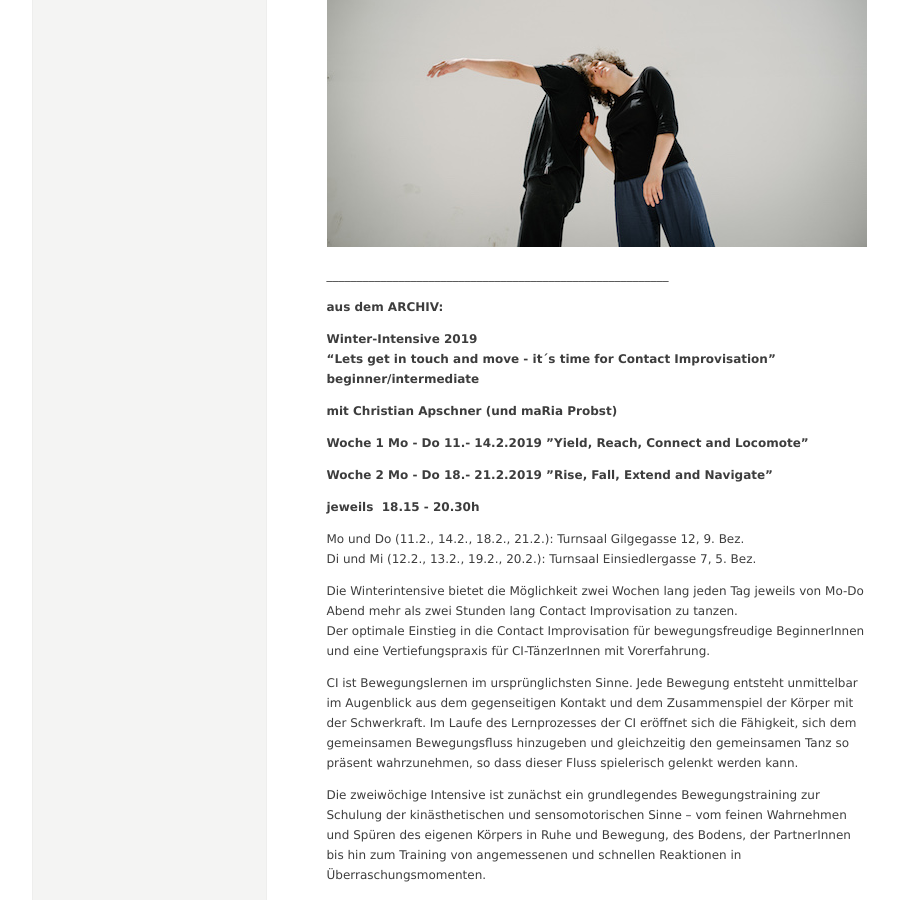
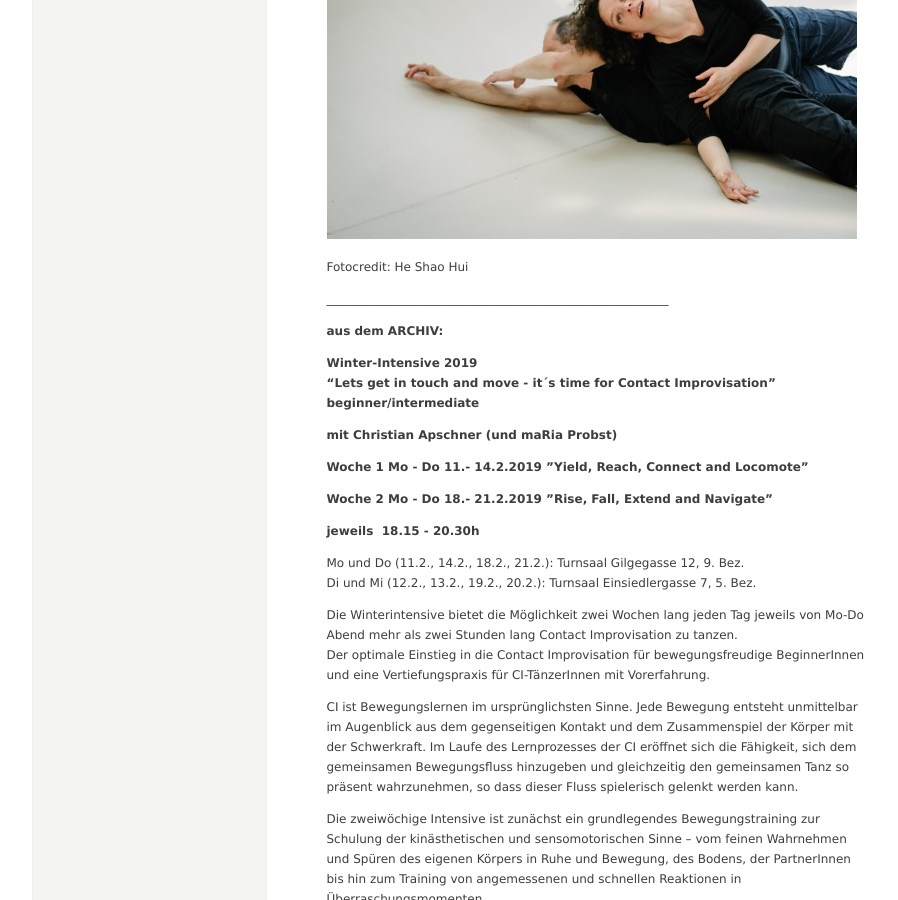
Before and after one commit to manulari/rollingpointat, a Jekyll site: the page built from _all_pages/winterintensive.md, in a window 1280 px wide and 900 px high, scrolled down 2054 px. Shown: the whole window, without its empty margins (152-1050 px from the left). Built offline with Jekyll 4.4.1, drawn with Linux system fonts in a browser that asks for light colours; comment, search, counter and statistics services are not loaded.

Commit message:
Update page “winterintensive”

```diff
--- a/_all_pages/winterintensive.md
+++ b/_all_pages/winterintensive.md
@@ -56,7 +56,9 @@ IBAN: AT54 3200 0000 1701 2717, BIC: RLNWATWW, Verein rollingpoint, einzahlen.
 
 Stornobedingungen: Bis drei Tage vor Beginn der Intensive wird der volle Betrag abzüglich einer Bearbeitungsgebühr von € 10,- rückerstattet. Danach keine Stornomöglichkeit. Es kann aber eine Ersatzperson nominiert werden.
 
-![](/assets/uploads/heshaohui.rollingpoint-wu-fotos.067.jpg)
+![](/assets/uploads/heshaohui.rollin.jpg)
+
+Fotocredit: He Shao Hui
 
 \_\_\_\_\_\_\_\_\_\_\_\_\_\_\_\_\_\_\_\_\_\_\_\_\_\_\_\_\_\_\_\_\_\_\_\_\_\_\_\_\_\_\_\_\_\_\_\_\_\_\_\_\_\_\_\__
 
```
